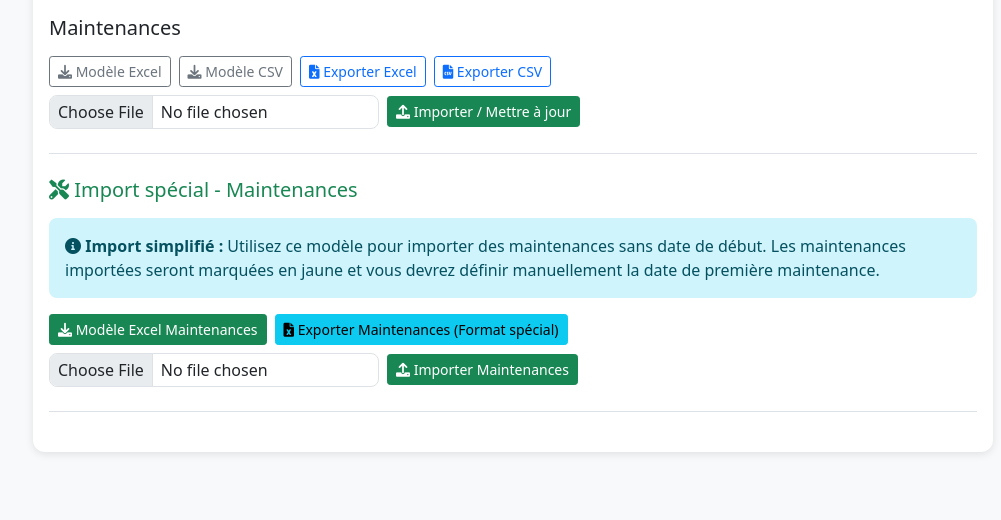
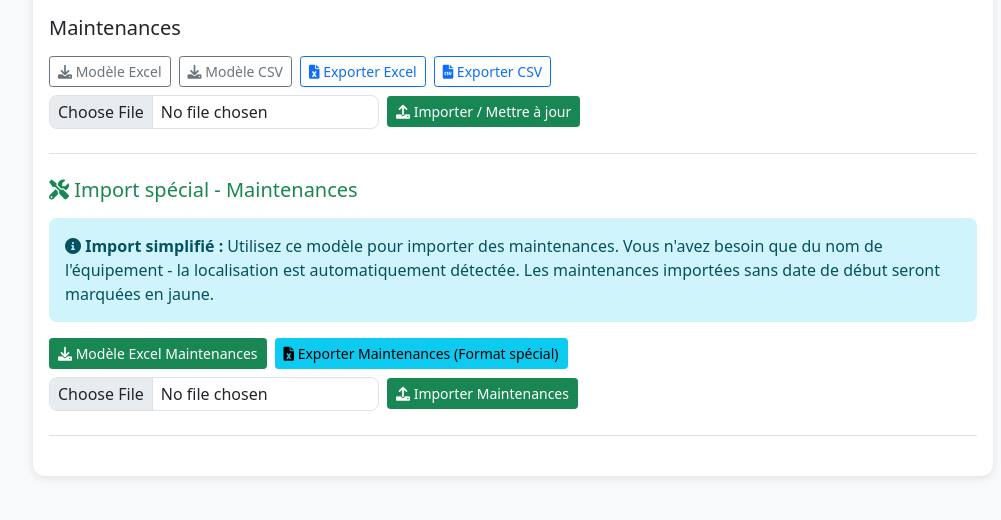
Before and after one commit to JBDLC/ste-maintenance, a Flask app: page /parametres in a window 1280 px wide. Shown: the part 1535-2055 px from the top of the page, without its empty margins (279-1280 px from the left). Before the commit the page ends 1989 px from the top, so only its background shows below. Run offline with Flask 3, Linux system fonts and the light colour scheme; a user stored in the database is signed in; data comes from the database, SQL or seed files in the repository; data that the repository does not hold is empty; some libraries are stand-ins or nearby versions.

Commit message:
Add files via upload

```diff
--- a/app.py
+++ b/app.py
@@ -2491,23 +2491,16 @@ def export_maintenances_special():
 @app.route('/parametres/modele-maintenances.xlsx')
 @login_required
 def download_modele_maintenances():
-    """Génère un modèle Excel spécial pour l'import des maintenances avec onglets de référence"""
-
-    # Onglet principal Maintenances
+    """Génère un modèle Excel simplifié pour l'import des maintenances - équipement uniquement"""
+
+    # Onglet principal Maintenances (simplifié)
     data_maintenances = []
 
-    # Onglet Équipements
+    # Onglet Équipements (pour référence)
     equipements = Equipement.query.all()
     data_equipements = [
         {'Nom': e.nom, 'Localisation': e.localisation.nom, 'Description': e.description or ''}
         for e in equipements
-    ]
-
-    # Onglet Localisations
-    localisations = Localisation.query.all()
-    data_localisations = [
-        {'Nom': l.nom, 'Site': l.site.nom, 'Description': l.description or ''}
-        for l in localisations
     ]
 
     # Onglet Périodicités
@@ -2531,16 +2524,22 @@ def download_modele_maintenances():
         # Créer les onglets
         ws_maintenances = wb.create_sheet('Maintenances')
         ws_equipements = wb.create_sheet('Équipements')
-        ws_localisations = wb.create_sheet('Localisations')
         ws_periodicites = wb.create_sheet('Périodicités')
 
         # Écrire les données
-        # Maintenances
-        headers_maintenances = ['id', 'titre', 'equipement_nom', 'localisation_nom', 'periodicite']
+        # Maintenances (format simplifié - plus de localisation_nom)
+        headers_maintenances = ['id', 'titre', 'equipement_nom', 'periodicite', 'description']
         for col, header in enumerate(headers_maintenances, 1):
             ws_maintenances.cell(row=1, column=col, value=header)
 
-        # Équipements
+        # Ajouter un exemple de ligne
+        ws_maintenances.cell(row=2, column=1, value='')  # id (vide pour nouvelle maintenance)
+        ws_maintenances.cell(row=2, column=2, value='Exemple de maintenance')
+        ws_maintenances.cell(row=2, column=3, value='Nom de l\'équipement')  # equipement_nom
+        ws_maintenances.cell(row=2, column=4, value='mois')  # periodicite
+        ws_maintenances.cell(row=2, column=5, value='Description optionnelle')
+
+        # Équipements (pour référence)
         if data_equipements:
             headers_equipements = list(data_equipements[0].keys())
             for col, header in enumerate(headers_equipements, 1):
@@ -2549,15 +2548,6 @@ def download_modele_maintenances():
                 for col_idx, header in enumerate(headers_equipements, 1):
                     ws_equipements.cell(row=row_idx, column=col_idx, value=row_data.get(header))
 
-        # Localisations
-        if data_localisations:
-            headers_localisations = list(data_localisations[0].keys())
-            for col, header in enumerate(headers_localisations, 1):
-                ws_localisations.cell(row=1, column=col, value=header)
-            for row_idx, row_data in enumerate(data_localisations, 2):
-                for col_idx, header in enumerate(headers_localisations, 1):
-                    ws_localisations.cell(row=row_idx, column=col_idx, value=row_data.get(header))
-
         # Périodicités
         headers_periodicites = ['Périodicité', 'Description']
         for col, header in enumerate(headers_periodicites, 1):
@@ -2568,7 +2558,7 @@ def download_modele_maintenances():
 
         wb.save(tmp.name)
         tmp.flush()
-        return send_file(tmp.name, as_attachment=True, download_name='modele_maintenances.xlsx')
+        return send_file(tmp.name, as_attachment=True, download_name='modele_maintenances_simplifie.xlsx')
 
 @app.route('/parametres/export/<entite>.xlsx')
 @login_required
@@ -2954,18 +2944,17 @@ def import_maintenances():
             # Convertir en format plus facile à traiter avec gestion des IDs
             df_maintenances = []
             for row in maintenances_data:
-                if len(row) >= 4:  # Au moins titre, equipement_nom, localisation_nom, periodicite
+                if len(row) >= 3:  # Au moins titre, equipement_nom, periodicite
                     df_maintenances.append({
                         'id': row[0] if len(row) > 0 and row[0] else None,  # ID optionnel
                         'titre': row[1] if len(row) > 1 else '',
                         'equipement_nom': row[2] if len(row) > 2 else '',
-                        'localisation_nom': row[3] if len(row) > 3 else '',
-                        'periodicite': row[4] if len(row) > 4 else '',
+                        'periodicite': row[3] if len(row) > 3 else '',
+                        'description': row[4] if len(row) > 4 else None,
                         'date_premiere': row[5] if len(row) > 5 else None,
                         'date_prochaine': row[6] if len(row) > 6 else None,
                         'active': row[7] if len(row) > 7 else True,
-                        'date_importee': row[8] if len(row) > 8 else False,
-                        'description': row[9] if len(row) > 9 else None
+                        'date_importee': row[8] if len(row) > 8 else False
                     })
 
         else:
@@ -2981,7 +2970,6 @@ def import_maintenances():
                 maintenance_id = row.get('id')
                 titre = row.get('titre')
                 equipement_nom = row.get('equipement_nom')
-                localisation_nom = row.get('localisation_nom')
                 periodicite = row.get('periodicite')
                 date_premiere = row.get('date_premiere')
                 date_prochaine = row.get('date_prochaine')
@@ -2989,19 +2977,14 @@ def import_maintenances():
                 date_importee = row.get('date_importee', False)
                 description = row.get('description')
 
-                if not titre or not equipement_nom or not localisation_nom or not periodicite:
-                    erreurs.append(f"Ligne {int(idx)+2}: Champs obligatoires manquants")
+                if not titre or not equipement_nom or not periodicite:
+                    erreurs.append(f"Ligne {int(idx)+2}: Champs obligatoires manquants (titre, equipement_nom, periodicite)")
                     continue
 
                 # Trouver l'équipement
                 equipement = Equipement.query.filter_by(nom=equipement_nom).first()
                 if not equipement:
                     erreurs.append(f"Ligne {int(idx)+2}: Équipement '{equipement_nom}' introuvable")
-                    continue
-
-                # Vérifier que l'équipement est dans la bonne localisation
-                if equipement.localisation.nom != localisation_nom:
-                    erreurs.append(f"Ligne {int(idx)+2}: L\'équipement '{equipement_nom}' n\'est pas dans la localisation '{localisation_nom}'")
                     continue
 
                 # Vérifier la périodicité
--- a/templates/parametres.html
+++ b/templates/parametres.html
@@ -141,8 +141,9 @@ document.addEventListener('DOMContentLoaded', function() {
                     </h5>
                     <div class="alert alert-info">
                         <i class="fas fa-info-circle"></i>
-                        <strong>Import simplifié :</strong> Utilisez ce modèle pour importer des maintenances sans date de début.
-                        Les maintenances importées seront marquées en jaune et vous devrez définir manuellement la date de première maintenance.
+                        <strong>Import simplifié :</strong> Utilisez ce modèle pour importer des maintenances.
+                        Vous n'avez besoin que du nom de l'équipement - la localisation est automatiquement détectée.
+                        Les maintenances importées sans date de début seront marquées en jaune.
                     </div>
                     <div class="d-flex flex-wrap gap-2 mb-2">
                         <a href="{{ url_for('download_modele_maintenances') }}" class="btn btn-success btn-sm">
```
